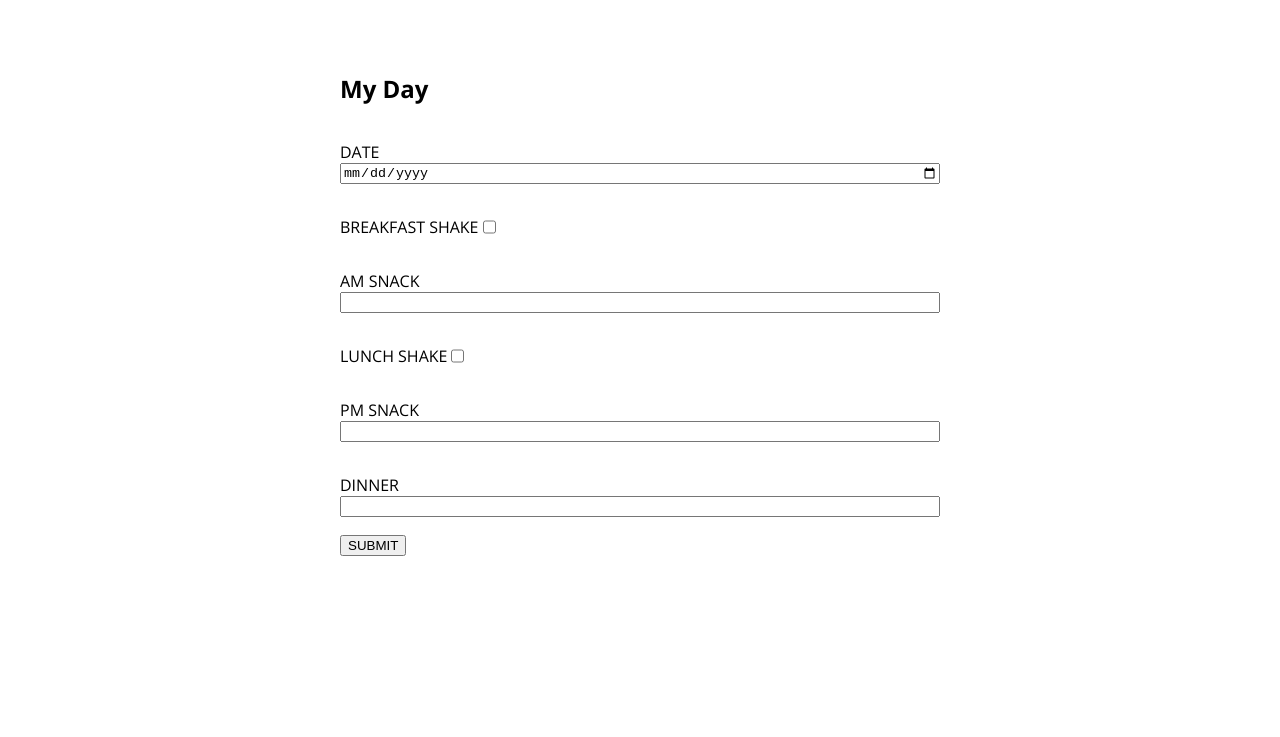
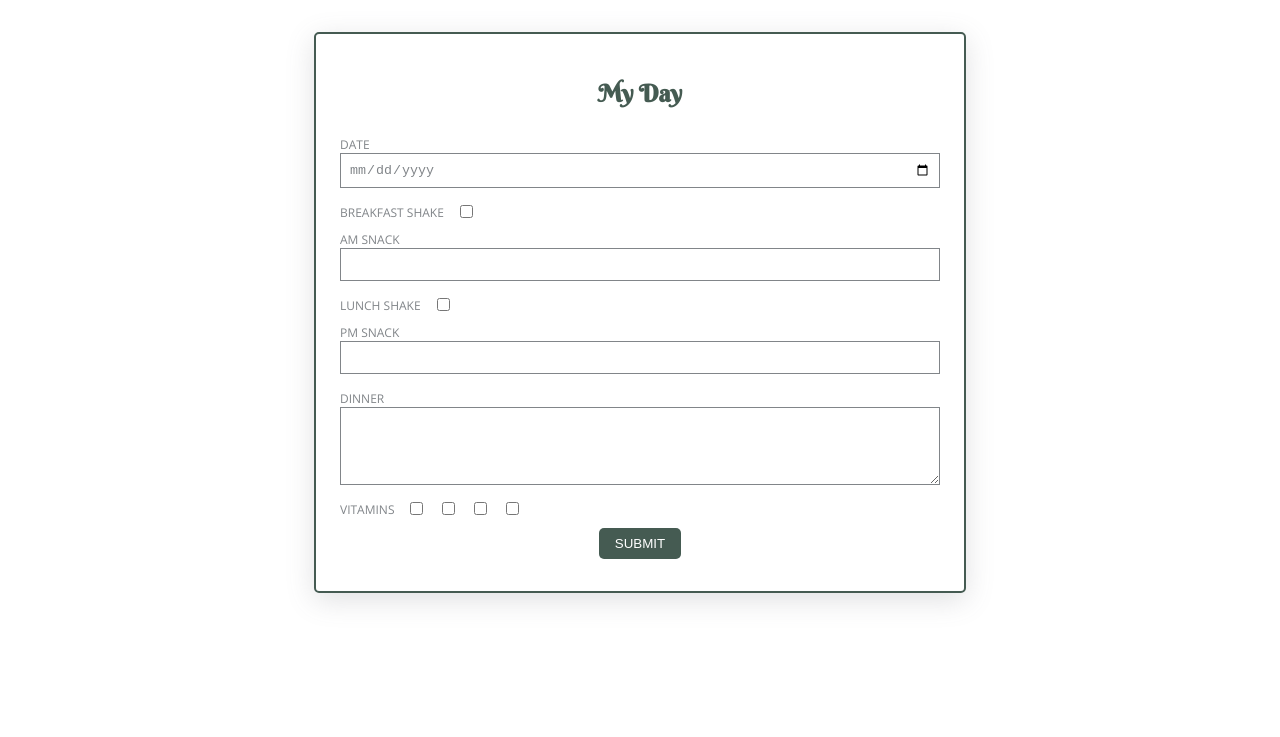
Before and after one commit to smithse4/day-by-day, a plain HTML site: page index.html in a window 1280 px wide. Shown: the part 63-800 px from the top of the page. Drawn offline with nearby package versions, Linux system fonts and the light colour scheme.

Commit message:
updated style and added vitamins to form

```diff
--- a/assets/css/style.css
+++ b/assets/css/style.css
@@ -2,6 +2,7 @@
     --teal: #17353B;
     --pink: #B88884;
     --green: #455B52;
+    --gray: #818589;
 }
 
 body {
@@ -11,7 +12,7 @@ body {
 }
 
 header {
-    background-color: #17353B;
+    background-color: var(--pink);
     color: white;
     padding: 0 40px;
     display: flex;
@@ -39,22 +40,68 @@ header span {
 main {
     max-width: 1200px;
     margin: auto;
-    padding: 60px 0;
+    padding: 40px 0;
 }
 
 form {
     max-width: 600px;
     margin: auto;
+    box-shadow: rgba(100, 100, 111, 0.2) 0px 7px 29px 0px;
+    padding: 24px;
+    border: 2px solid var(--green);
+    border-radius: 5px;
+}
+
+form h2 {
+    font-family: 'Berkshire Swash', sans-serif;
+    color: var(--green);
+    text-align: center;
 }
 
 .form-field {
     display: flex;
     flex-direction: column;
-    padding: 16px 0;
+    padding: 8px 0;
 }
 
 .form-field-check {
     display: flex;
     flex-direction: row;
-    padding: 16px 0;
+    padding: 8px 0 0 0;
 }
+
+.form-field label, .form-field-check label {
+    color: var(--gray);
+    font-size: 12px;
+}
+
+.form-field input, .form-field textarea {
+    padding: 8px;
+    border: 1px solid var(--gray);
+    color: var(--gray);
+}
+
+/* .form-field input[type="checkbox"] { */
+#bfast, #lunch, .vitamins {
+    margin: 1px 3px 5px 16px;
+}
+
+.btn-box {
+    display: flex;
+    flex-direction: row;
+    justify-content: center;
+}
+
+.btn-box button {
+    margin: 8px auto;
+    padding: 8px 16px;
+    border: none;
+    background-color: var(--green);
+    color: white;
+    border-radius: 5px;
+}
+
+.btn-box button:hover {
+    cursor: pointer;
+    background-color: var(--pink);
+}
--- a/index.html
+++ b/index.html
@@ -44,9 +44,19 @@
                 </div>
                 <div class="form-field">
                     <label for="dinner">DINNER</label>
-                    <input type="text" id="dinner" name="dinner">
+                    <textarea type="text" id="dinner" name="dinner" rows="4"></textarea>
                 </div>
-                <button type="submit" id="submit-btn">SUBMIT</button>
+                <div class="form-field-check">
+                    <label for="vitamins">VITAMINS</label>
+                    <input type="checkbox" id="vitamins" name="vitamins" class="vitamins">
+                    <input type="checkbox" id="vitamins" name="vitamins" class="vitamins">
+                    <input type="checkbox" id="vitamins" name="vitamins" class="vitamins">
+                    <input type="checkbox" id="vitamins" name="vitamins" class="vitamins">
+                </div>
+                <div class="btn-box">
+                    <button type="submit" id="submit-btn">SUBMIT</button>
+                </div>
+
             </form>
         </section>
 
```
